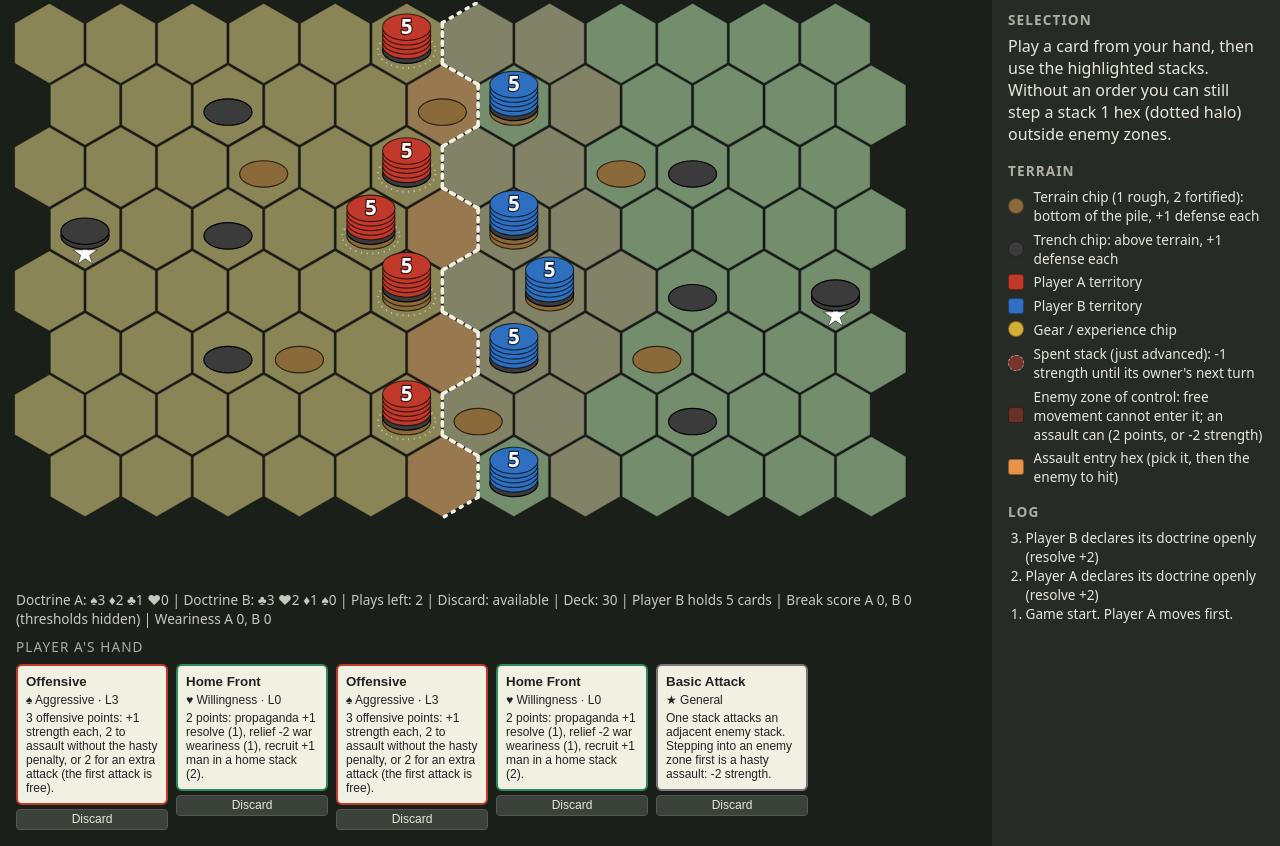
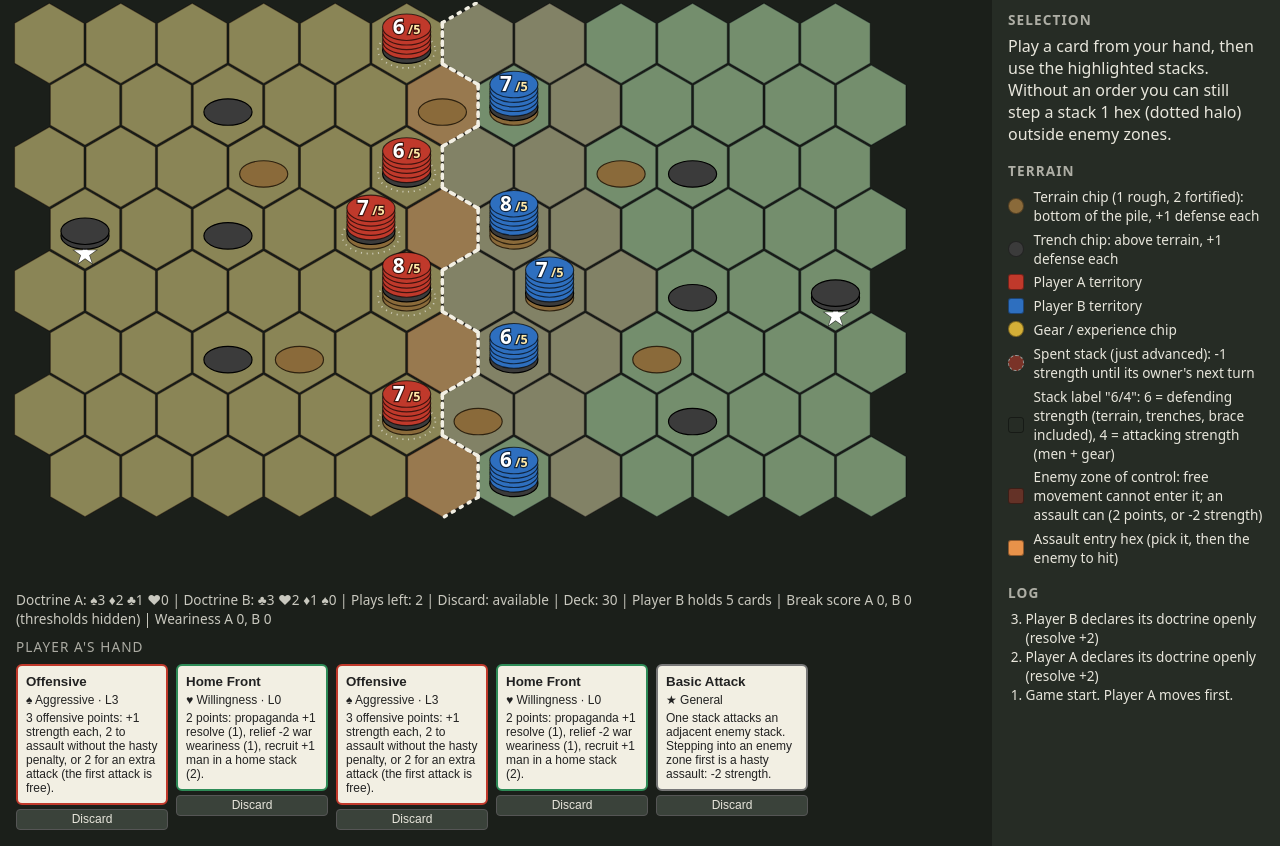
Before and after one commit to richarduggelberg/doctrine, a website with bundled scripts: page index.html in a window 1280 px wide. Shown: the part 55-901 px from the top of the page. Built offline with nearby package versions, Linux system fonts and the light colour scheme.

Commit message:
Show defending/attacking strength on stack labels
Co-authored-by: Copilot <223556219+Copilot@users.noreply.github.com>

```diff
--- a/css/style.css
+++ b/css/style.css
@@ -89,6 +89,7 @@ aside h2:first-child { margin-top: 0; }
 #decision { background: #3a2f12; border: 1px solid #d4af37; border-radius: 4px; padding: .6rem; margin-top: 1rem; font-size: .9rem; }
 #decision[hidden] { display: none; }
 #decision p { margin: 0 0 .5rem; }
+.stack .count .attack { font-size: 11px; fill: #ffe9a8; }
 .stack .count { fill: #fff; font-size: 18px; font-weight: 700; pointer-events: none; paint-order: stroke; stroke: #000a; stroke-width: 2px; }
 
 #status { font-size: .85rem; opacity: .85; padding: .3rem .5rem; }
--- a/index.html
+++ b/index.html
@@ -59,6 +59,7 @@
       <span class="swatch terr-B"></span><span>Player B territory</span>
       <span class="swatch gear"></span><span>Gear / experience chip</span>
       <span class="swatch spent"></span><span>Spent stack (just advanced): -1 strength until its owner's next turn</span>
+      <span class="swatch"></span><span>Stack label "6/4": 6 = defending strength (terrain, trenches, brace included), 4 = attacking strength (men + gear)</span>
       <span class="swatch zoc"></span><span>Enemy zone of control: free movement cannot enter it; an assault can (2 points, or -2 strength)</span>
       <span class="swatch entry"></span><span>Assault entry hex (pick it, then the enemy to hit)</span>
     </div>
--- a/js/render.js
+++ b/js/render.js
@@ -1,5 +1,5 @@
 import { center, corners, edgeSegments, key } from './hex.js';
-import { terrainAt, territoryOf } from './engine.js';
+import { strength, terrainAt, territoryOf } from './engine.js';
 
 const SIZE = 36;
 const CHIP_RADIUS = 21;
@@ -80,12 +80,15 @@ export function renderBoard(svg, state, view) {
     if (view.friendTargets.has(stack.id)) classes.push('mergeable');
     if (stack.id === view.loserId) classes.push('loser');
     const topY = y + 6 - (kinds.length - 1) * thickness;
-    const label = stack.gear ? `${stack.men}+${stack.gear}` : `${stack.men}`;
+    // Big number: strength when defending (terrain, trenches, brace included). Small: the mobile part that attacks.
+    const defend = strength(state, stack, true);
+    const offence = strength(state, stack, false);
     parts.push(
       `<g class="${classes.join(' ')}" data-stack="${stack.id}">` +
         `<ellipse class="halo" cx="${x}" cy="${y + 6}" rx="${CHIP_RADIUS + 4}" ry="${CHIP_RADIUS * 0.55 + 4}"/>` +
         chips.join('') +
-        `<text class="count" x="${x}" y="${topY + 6}" text-anchor="middle">${label}</text>` +
+        `<text class="count" x="${x}" y="${topY + 6}" text-anchor="middle">${defend}` +
+        `<tspan class="attack" dx="3">/${offence}</tspan></text>` +
         `</g>`,
     );
   }
```
